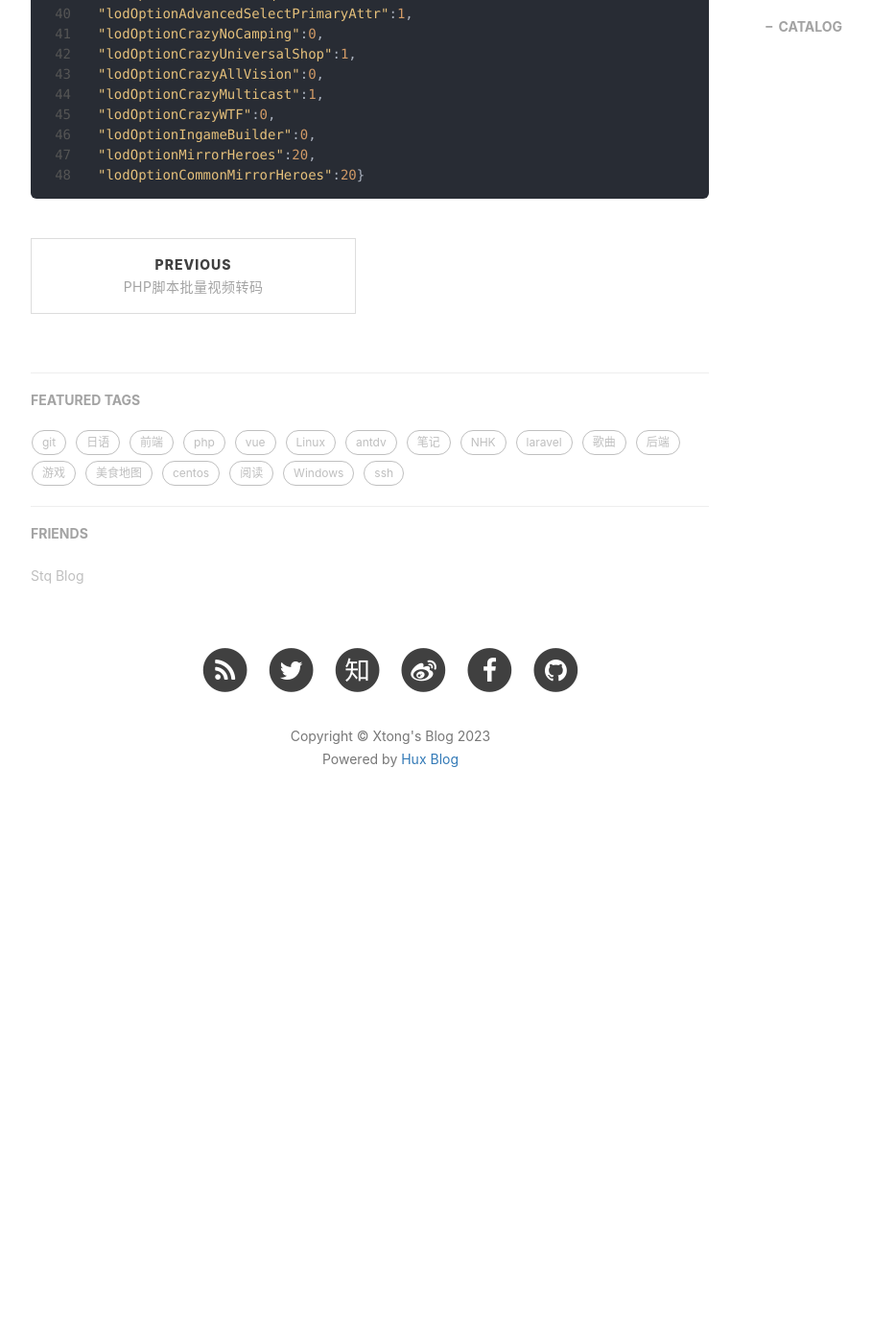
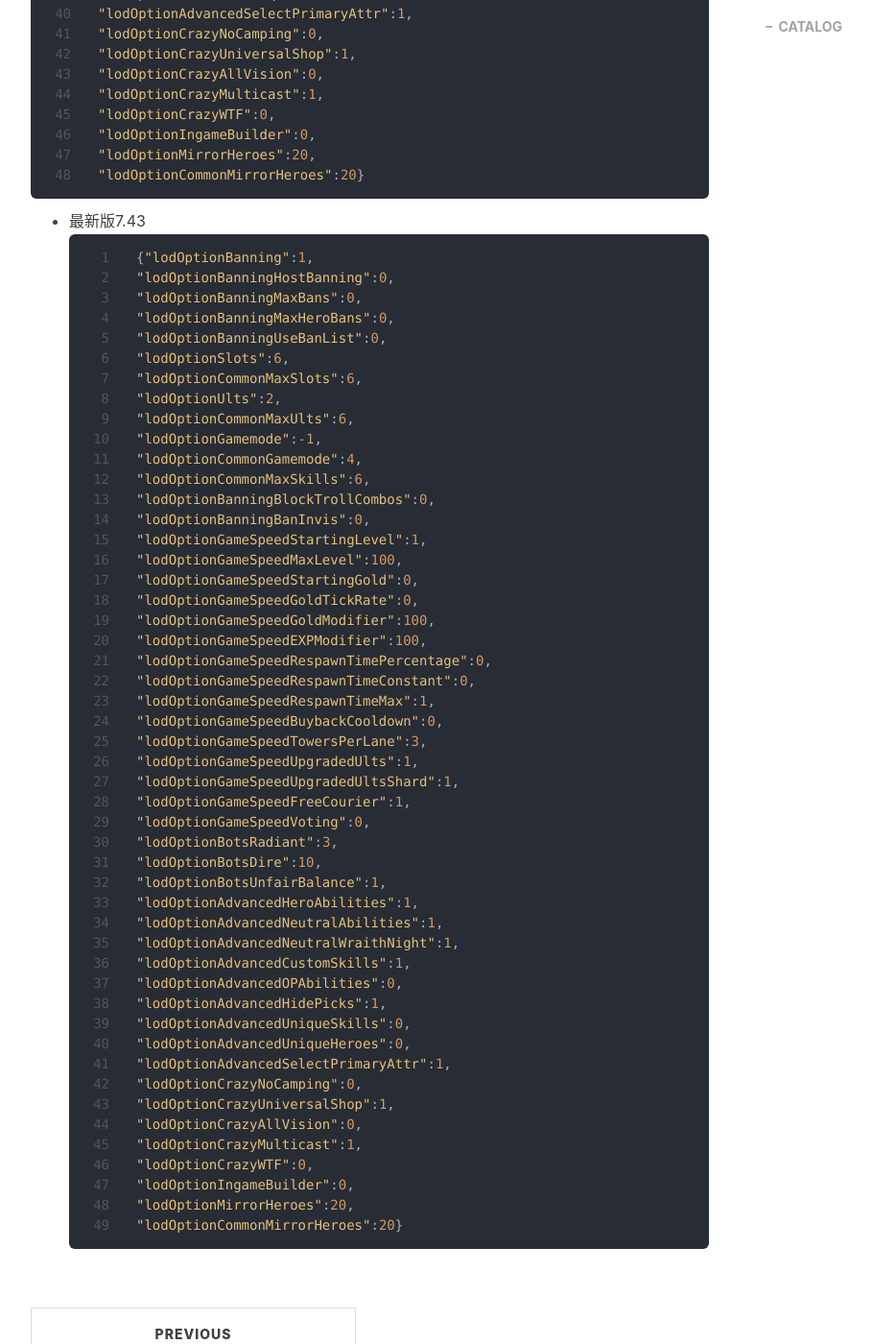
Before and after one commit to tongg112/tongg112.github.io, a Jekyll site: the page built from _posts/2023-11-09-dota-lod.md, in a window 1280 px wide and 1400 px high, scrolled down 1372 px. Shown: the whole window at 96% size, without its empty margins (233-1142 px from the left). Built offline with Jekyll 4.4.1, drawn with Linux system fonts in a browser that asks for light colours; nearby versions of some CDN libraries; comment, search, counter and statistics services are not loaded; before the commit the page ends 2267 px from its top, so only the background shows below that.

Commit message:
dota-lod: 更新配置

````diff
--- a/_posts/2023-11-09-dota-lod.md
+++ b/_posts/2023-11-09-dota-lod.md
@@ -61,3 +61,56 @@ comments: true
 "lodOptionMirrorHeroes":20,
 "lodOptionCommonMirrorHeroes":20}
 ```
+
+- 最新版7.43
+```json
+{"lodOptionBanning":1,
+"lodOptionBanningHostBanning":0,
+"lodOptionBanningMaxBans":0,
+"lodOptionBanningMaxHeroBans":0,
+"lodOptionBanningUseBanList":0,
+"lodOptionSlots":6,
+"lodOptionCommonMaxSlots":6,
+"lodOptionUlts":2,
+"lodOptionCommonMaxUlts":6,
+"lodOptionGamemode":-1,
+"lodOptionCommonGamemode":4,
+"lodOptionCommonMaxSkills":6,
+"lodOptionBanningBlockTrollCombos":0,
+"lodOptionBanningBanInvis":0,
+"lodOptionGameSpeedStartingLevel":1,
+"lodOptionGameSpeedMaxLevel":100,
+"lodOptionGameSpeedStartingGold":0,
+"lodOptionGameSpeedGoldTickRate":0,
+"lodOptionGameSpeedGoldModifier":100,
+"lodOptionGameSpeedEXPModifier":100,
+"lodOptionGameSpeedRespawnTimePercentage":0,
+"lodOptionGameSpeedRespawnTimeConstant":0,
+"lodOptionGameSpeedRespawnTimeMax":1,
+"lodOptionGameSpeedBuybackCooldown":0,
+"lodOptionGameSpeedTowersPerLane":3,
+"lodOptionGameSpeedUpgradedUlts":1,
+"lodOptionGameSpeedUpgradedUltsShard":1,
+"lodOptionGameSpeedFreeCourier":1,
+"lodOptionGameSpeedVoting":0,
+"lodOptionBotsRadiant":3,
+"lodOptionBotsDire":10,
+"lodOptionBotsUnfairBalance":1,
+"lodOptionAdvancedHeroAbilities":1,
+"lodOptionAdvancedNeutralAbilities":1,
+"lodOptionAdvancedNeutralWraithNight":1,
+"lodOptionAdvancedCustomSkills":1,
+"lodOptionAdvancedOPAbilities":0,
+"lodOptionAdvancedHidePicks":1,
+"lodOptionAdvancedUniqueSkills":0,
+"lodOptionAdvancedUniqueHeroes":0,
+"lodOptionAdvancedSelectPrimaryAttr":1,
+"lodOptionCrazyNoCamping":0,
+"lodOptionCrazyUniversalShop":1,
+"lodOptionCrazyAllVision":0,
+"lodOptionCrazyMulticast":1,
+"lodOptionCrazyWTF":0,
+"lodOptionIngameBuilder":0,
+"lodOptionMirrorHeroes":20,
+"lodOptionCommonMirrorHeroes":20}
+```
````
